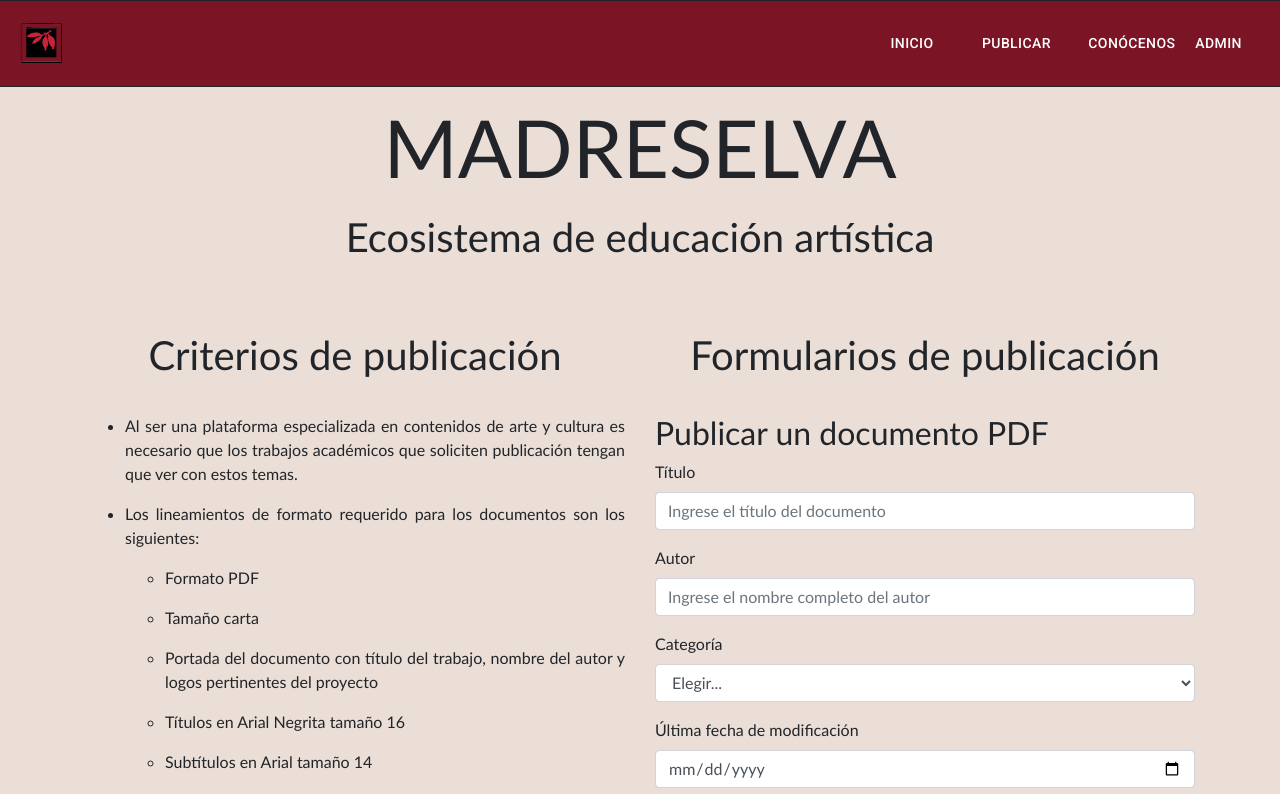
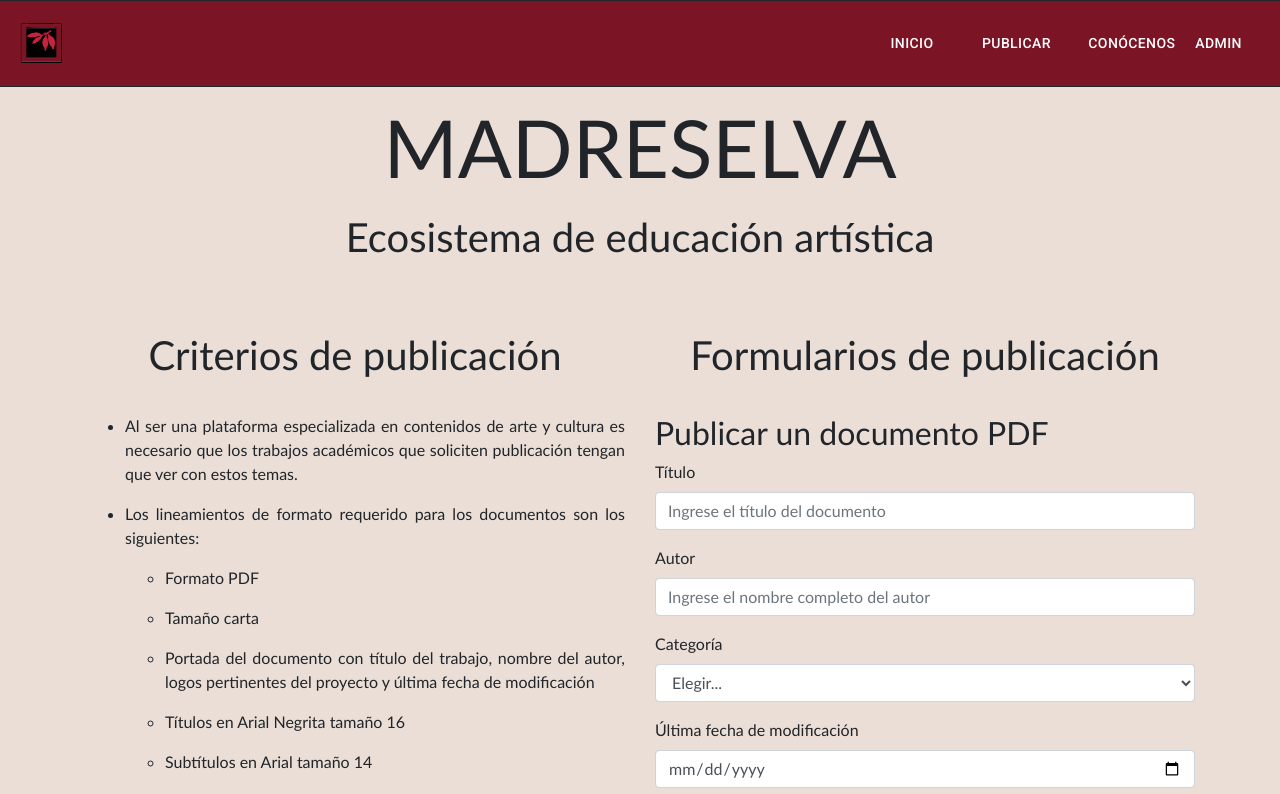
Before and after one commit to alfonso46674/madreSelva, a React (Create React App) app: page /uploads in a window 1280 px wide. Shown: the top 794 px of the page. Built offline with nearby package versions, Linux system fonts and the light colour scheme.

Commit message:
Docs: Change information text

```diff
--- a/src/components/uploads/uploads.js
+++ b/src/components/uploads/uploads.js
@@ -164,7 +164,7 @@ const Uploads = () => {
                   <p>Tamaño carta</p>
                 </li>
                 <li>
-                  <p>Portada del documento con título del trabajo, nombre del autor y logos pertinentes del proyecto</p>
+                  <p>Portada del documento con título del trabajo, nombre del autor, logos pertinentes del proyecto y última fecha de modificación</p>
                 </li>
                 <li>
                   <p>Títulos en Arial Negrita tamaño 16</p>
```
